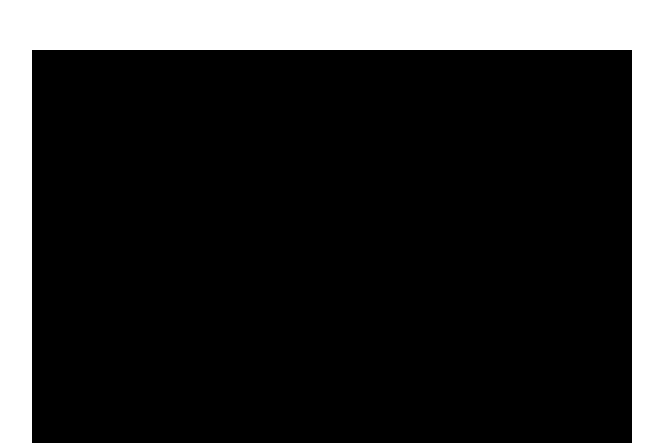
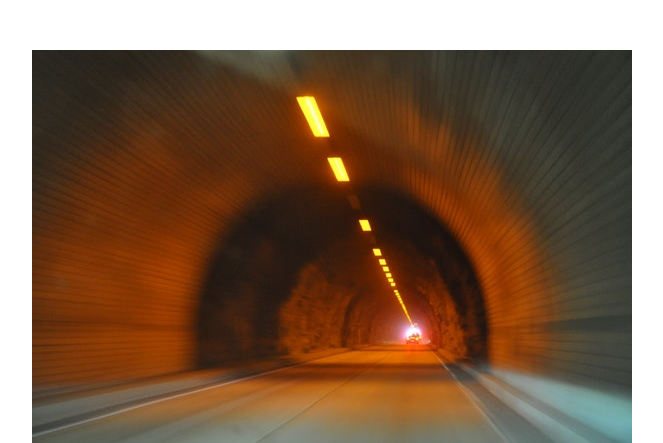
Before and after one commit to MikiP85/split-image, a plain HTML site: page index.html in a window 1280 px wide. Shown: the part 150-593 px from the top of the page, without its empty margins (308-971 px from the left). Drawn offline with nearby package versions, Linux system fonts and the light colour scheme.

Commit message:
Update style.css

```diff
--- a/css/style.css
+++ b/css/style.css
@@ -44,7 +44,7 @@ MikiP85/split-i
 .box .image span {
   width: 25%;
   height: 100%;
-  background: url("./tunnel.jpeg");
+  background: url("../tunnel.jpeg");
   -webkit-transition: 0.5s;
   transition: 0.5s;
 }
```
